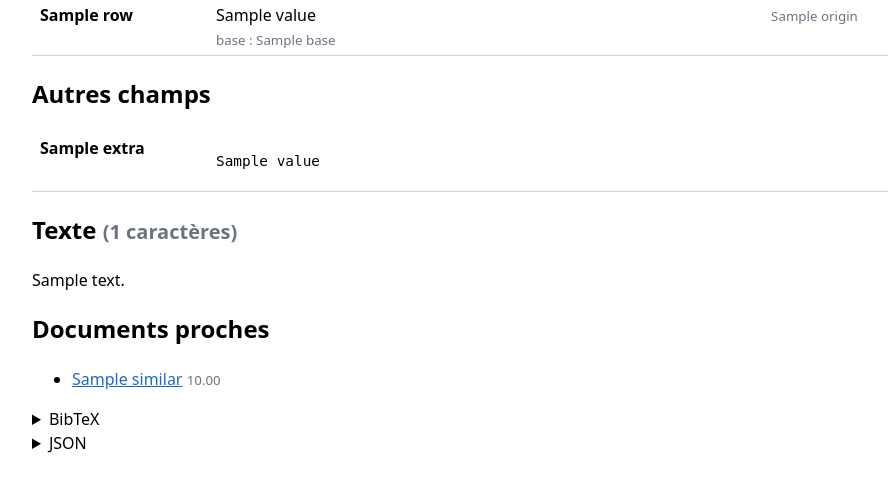
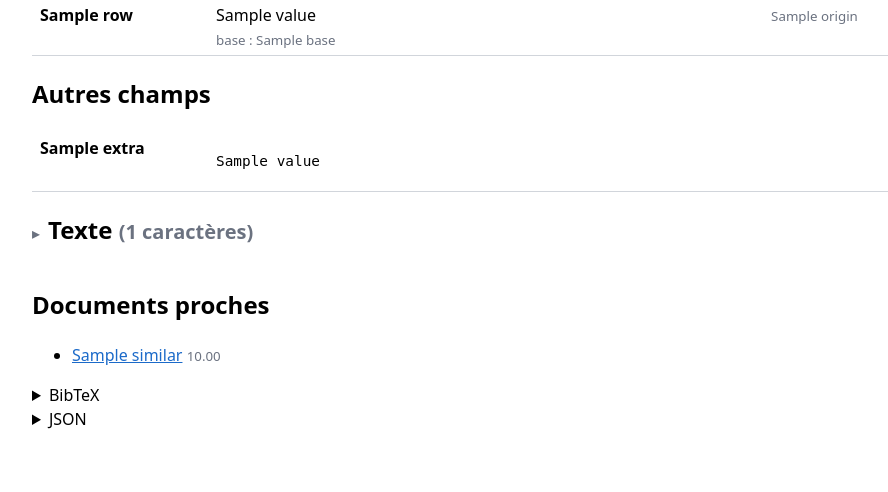
Before and after one commit to chris2fr/bib, a Django app: template pieces/templates/pieces/detail.html in a window 1280 px wide. Shown: the part 252-744 px from the top of the page, without its empty margins (32-920 px from the left). Run offline with Django 4.2, Linux system fonts and the light colour scheme; the template is opened without the code that fills it: most values are stand-ins (such as "Sample title", 1, 10 or a date in 2020).

Commit message:
Fold the document text on the detail page by default
The markdown body sits in a <details> block, collapsed unless ?full=1.

Co-Authored-By: Claude Sonnet 5.5 <noreply@anthropic.com>
Claude-Session: https://claude.ai/code/session_01P8y62Azm3gUGPNy2bpv2AU

```diff
--- a/pieces/static/pieces/style.css
+++ b/pieces/static/pieces/style.css
@@ -27,3 +27,8 @@ th { width: 10rem; }
 .field { display: flex; flex-direction: column; gap: .15rem; }
 .field input, .field textarea { font: inherit; padding: .35rem; width: 100%; box-sizing: border-box; }
 .markdown .page { text-align: center; border-top: 1px dashed var(--line); margin: 1.5rem 0; color: var(--muted); font-size: .8rem; }
+details.text > summary { cursor: pointer; list-style: none; display: flex; align-items: baseline; gap: .5rem; }
+details.text > summary::-webkit-details-marker { display: none; }
+details.text > summary::before { content: "▸"; color: var(--muted); }
+details.text[open] > summary::before { content: "▾"; }
+details.text > summary h2 { display: inline; }
--- a/pieces/templates/pieces/detail.html
+++ b/pieces/templates/pieces/detail.html
@@ -14,9 +14,11 @@
 {% if extras %}<h2>Autres champs</h2>
 <table>{% for e in extras %}<tr><th>{{ e.name }}</th><td><pre>{{ e.value }}</pre></td></tr>{% endfor %}</table>{% endif %}
 
-<h2>Texte <small>({{ size }} caractères)</small></h2>
-<div class="markdown">{{ body }}</div>
-{% if truncated %}<p><a href="?full=1">Afficher tout le texte</a></p>{% endif %}
+<details class="text"{% if request.GET.full %} open{% endif %}>
+  <summary><h2>Texte <small>({{ size }} caractères)</small></h2></summary>
+  <div class="markdown">{{ body }}</div>
+  {% if truncated %}<p><a href="?full=1">Afficher tout le texte</a></p>{% endif %}
+</details>
 
 {% if similar %}<h2>Documents proches</h2>
 <ul>{% for d, s in similar %}<li><a href="{% url 'detail' d.key %}">{{ d.title }}</a> <small>{{ s|floatformat:2 }}</small></li>{% endfor %}</ul>{% endif %}
--- a/pieces/tests.py
+++ b/pieces/tests.py
@@ -199,6 +199,10 @@ class ViewTests(FrTestCase):
         self.assertNotIn('<script', html)
         self.assertNotIn('onerror', html)
 
+    def test_detail_text_folded_by_default(self):
+        self.assertIn('<details class="text">', self.c.get(f'/p/{self.key}/').content.decode())
+        self.assertIn('<details class="text" open>', self.c.get(f'/p/{self.key}/?full=1').content.decode())
+
     def _post_data(self, entry, **changes):
         data = dict(PieceForm.from_entry(entry).initial)
         data = {k: v.replace('\n', '\r\n') if isinstance(v, str) else v for k, v in data.items()}
```
